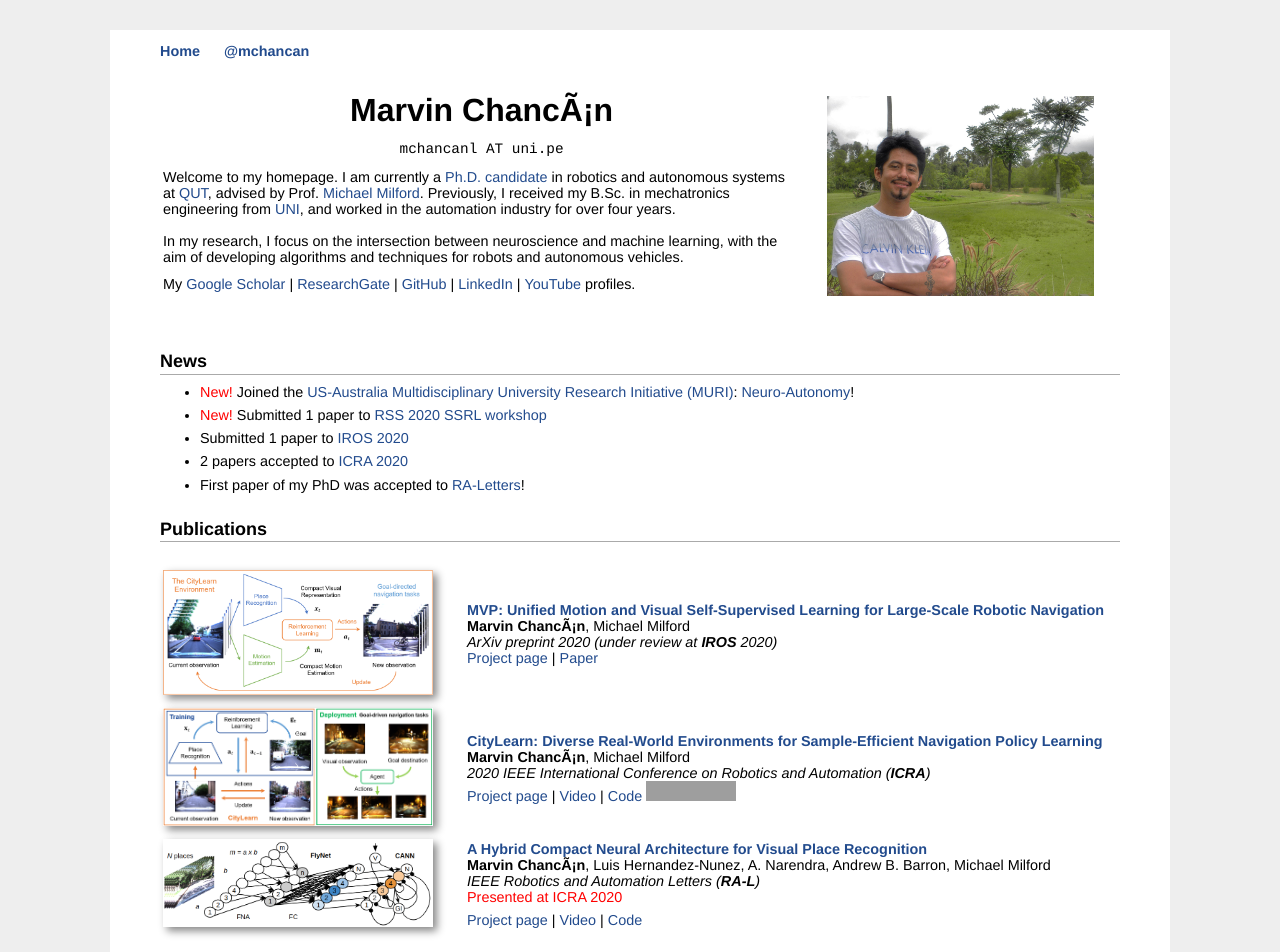
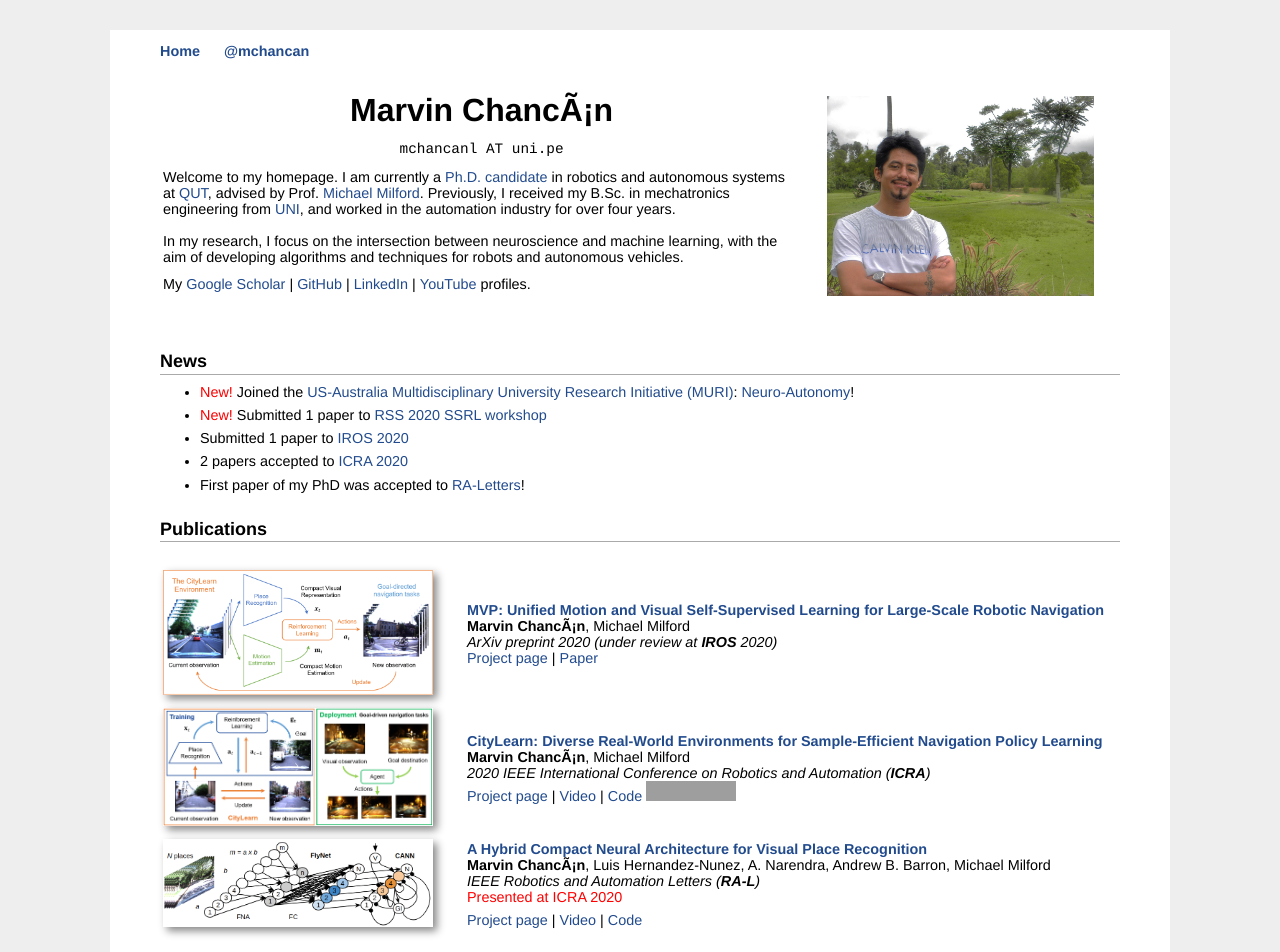
Before and after one commit to mchancan/mchancan.github.io, a Jekyll site: the page built from index.html, in a window 1280 px wide. Shown: the top 952 px of the page. Built offline with Jekyll 4.4.1, drawn with Linux system fonts in a browser that asks for light colours; comment, search, counter and statistics services are not loaded; grey boxes are pictures that could not be loaded.

Commit message:
Update index.html

```diff
--- a/index.html
+++ b/index.html
@@ -22,7 +22,7 @@ title: Marvin's Homepage
 		</p>
 		<p align="left">
 			<!--<a href="mailto:mchancanl@uni.pe">Email</a> &nbsp;|&nbsp;-->
-			My <a href="https://scholar.google.com/citations?user=iK7xhJ4AAAAJ&hl=en">Google Scholar</a>&nbsp;|&nbsp;<a href="https://www.researchgate.net/profile/Marvin_Chancan">ResearchGate</a>&nbsp;|&nbsp;<a href="https://github.com/mchancan">GitHub</a>&nbsp;|&nbsp;<a href="https://www.linkedin.com/in/mchancan">LinkedIn</a>&nbsp;|&nbsp;<a href="https://www.youtube.com/channel/UCrvgoqpKBbeye87FtqdW4Iw">YouTube</a> profiles.
+			My <a href="https://scholar.google.com/citations?user=iK7xhJ4AAAAJ&hl=en">Google Scholar</a>&nbsp;|&nbsp;<a href="https://github.com/mchancan">GitHub</a>&nbsp;|&nbsp;<a href="https://www.linkedin.com/in/mchancan">LinkedIn</a>&nbsp;|&nbsp;<a href="https://www.youtube.com/channel/UCrvgoqpKBbeye87FtqdW4Iw">YouTube</a> profiles.
 		</p>
 	</td>
 	<td style="padding:2.5%;width:33%;max-width:40%">
```
